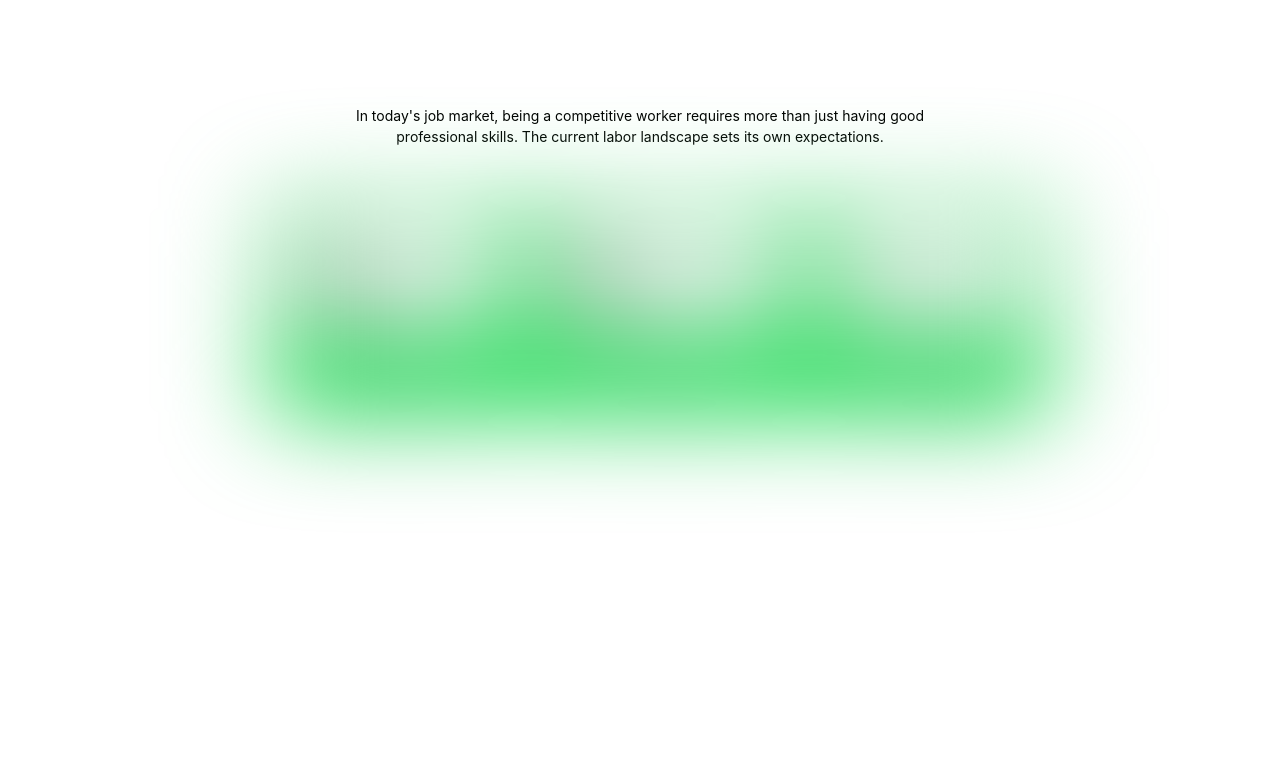
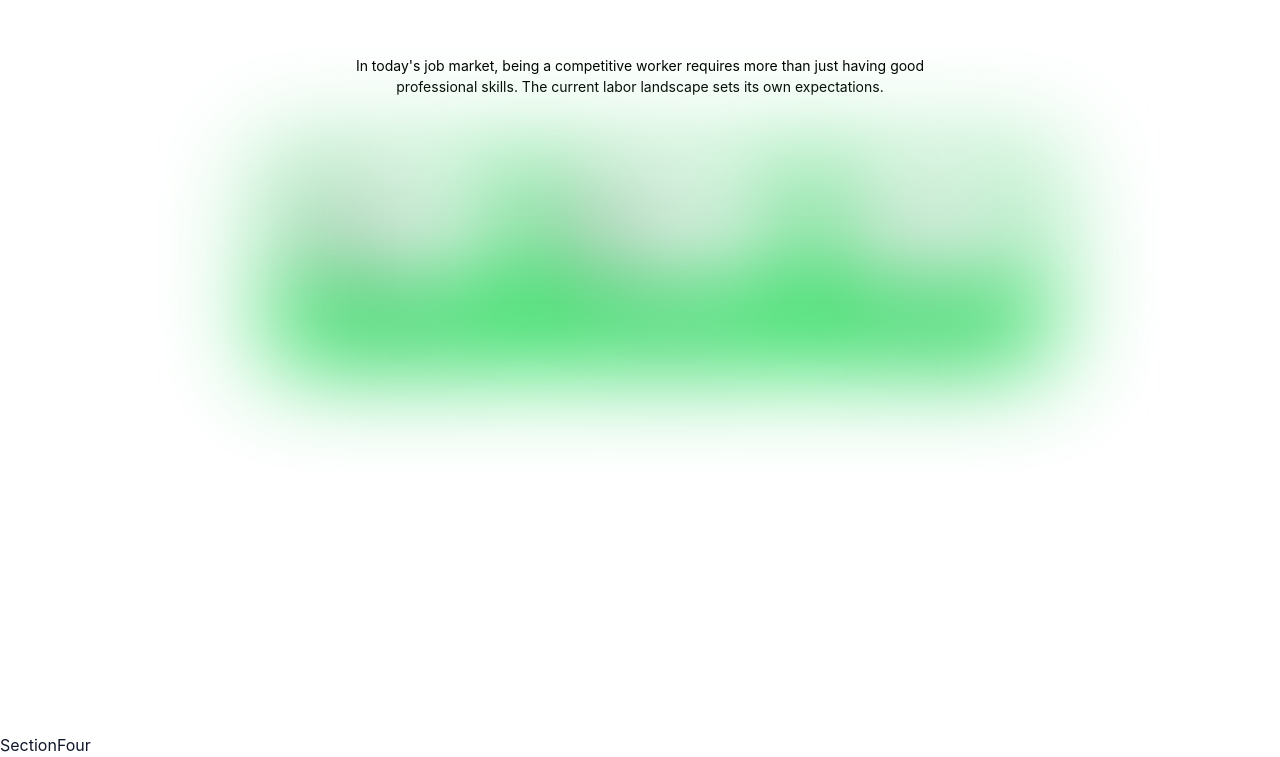
Before and after one commit to ParshvLimbad/brain-landing-page, a React (Vite) app: page / in a window 1280 px wide. Shown: the part 1507-2264 px from the top of the page. Before the commit the page ends 2240 px from the top, so only its background shows below. Built offline with nearby package versions, Linux system fonts and the light colour scheme; what tw-elements would draw is missing.

Commit message:
body copy change

```diff
--- a/src/App.jsx
+++ b/src/App.jsx
@@ -2,6 +2,7 @@ import SectionOne from "./SectionOne";
 import "./App.css";
 import SectionTwo from "./SectionTwo";
 import SectionThree from "./SectionThree";
+import SectionFour from "./SectionFour";
 
 function App() {
   return (
@@ -9,6 +10,7 @@ function App() {
       <SectionOne />
       <SectionTwo />
       <SectionThree />
+      <SectionFour />
     </main>
   );
 }
--- /dev/null
+++ b/src/SectionFour.jsx
@@ -0,0 +1,7 @@
+import React from "react";
+
+const SectionFour = () => {
+  return <div>SectionFour</div>;
+};
+
+export default SectionFour;
--- a/src/SectionThree.jsx
+++ b/src/SectionThree.jsx
@@ -60,7 +60,7 @@ const SectionThree = () => {
         data-bg-color="white"
         data-fg-color="black"
       >
-        Get the skills needed for an in-demand job.
+        Get the skills needed for in-demand job.
       </h2>
       <p className="xl:max-w-[40rem] lg:max-w-[40rem] md:max-w-[33rem] md:text-[14px] text-[14px] text-center text-black">
         In today's job market, being a competitive worker requires more than
```
